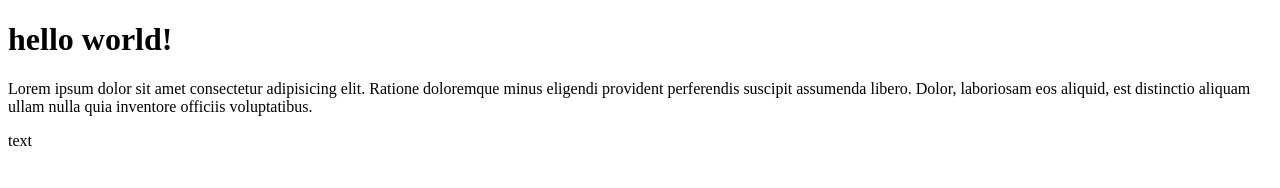
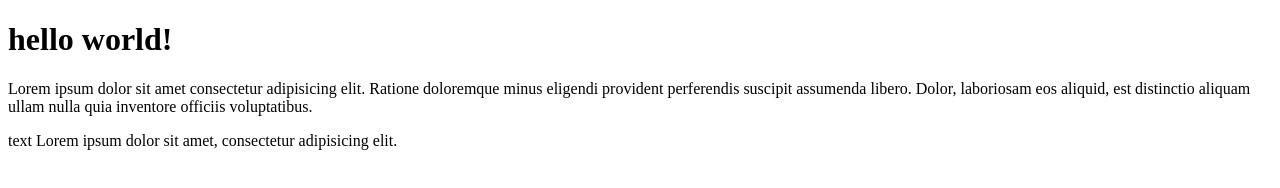
Before and after one commit to dmitrylukansky/test, a plain HTML site: page index.html in a window 1280 px wide. Drawn offline with Linux system fonts and the light colour scheme.

Commit message:
add text p

```diff
--- a/index.html
+++ b/index.html
@@ -13,6 +13,6 @@
       Dolor, laboriosam eos aliquid, est distinctio aliquam ullam nulla quia
       inventore officiis voluptatibus.
     </p>
-    <p>text</p>
+    <p>text Lorem ipsum dolor sit amet, consectetur adipisicing elit.</p>
   </body>
 </html>
```
